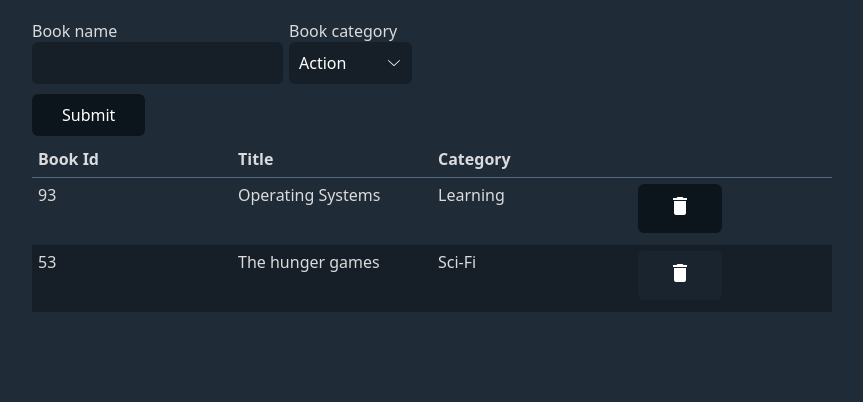
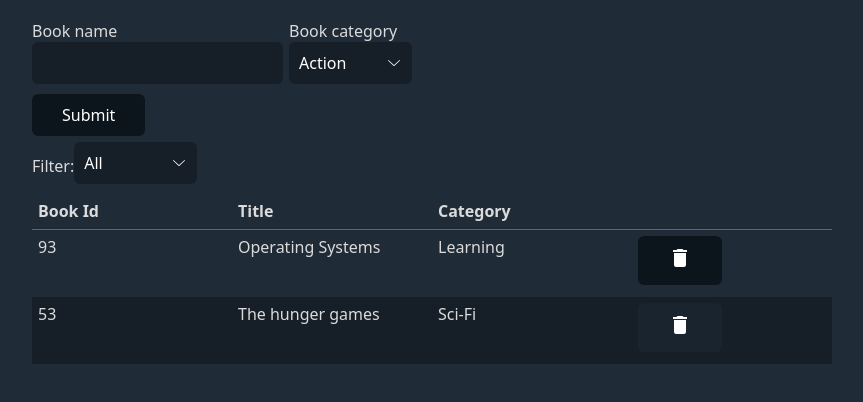
Before and after one commit to ivanid22/react-bookstore-cms, a React (Create React App) app: page / in a window 1280 px wide. Shown: the top 402 px of the page, without its empty margins (208-1071 px from the left). Built offline with nearby package versions, Linux system fonts and the light colour scheme.

Commit message:
Added CategoryFilter component to parent BookList

```diff
--- a/src/components/CategoryFilter.jsx
+++ b/src/components/CategoryFilter.jsx
@@ -1,7 +1,7 @@
 import React from 'react';
 import PropTypes from 'prop-types';
 import { connect } from 'react-redux';
-import filter from '../actions/index';
+import { filter } from '../actions/index';
 
 const CategoryFilter = props => {
   const { filterOptions, handleFilterChange } = props;
@@ -17,7 +17,8 @@ const CategoryFilter = props => {
   };
 
   return (
-    <label htmlFor="filter">
+    <label htmlFor="filter" className="filter-style">
+      Filter:
       <select id="filter" onChange={handleEventFilterChange}>
         {optionList()}
       </select>
--- a/src/containers/BookList.jsx
+++ b/src/containers/BookList.jsx
@@ -2,6 +2,9 @@ import React from 'react';
 import PropTypes from 'prop-types';
 import { connect } from 'react-redux';
 import Book from '../components/Book';
+import CategoryFilter from '../components/CategoryFilter';
+
+const FILTEROPTIONS = ['All', 'Action', 'Biography', 'History', 'Horror', 'Kids', 'Learning', 'Sci-Fi'];
 
 const BookList = props => {
   const { bookList } = props;
@@ -11,6 +14,8 @@ const BookList = props => {
   ));
 
   return (
+    <div>
+      <CategoryFilter filterOptions={FILTEROPTIONS} />
       <table>
         <thead>
           <tr>
@@ -23,6 +28,7 @@ const BookList = props => {
           {renderBooks()}
         </tbody>
       </table>
+    </div>
   );
 };
 
--- a/src/index.js
+++ b/src/index.js
@@ -4,6 +4,7 @@ import { Provider } from 'react-redux';
 import ReactDOM from 'react-dom';
 import App from './components/App';
 import combinedReducers from './reducers/index';
+import './index.css';
 
 const initialState = [
   {
```
Lines whose indentation alone changed are shown as unchanged.
